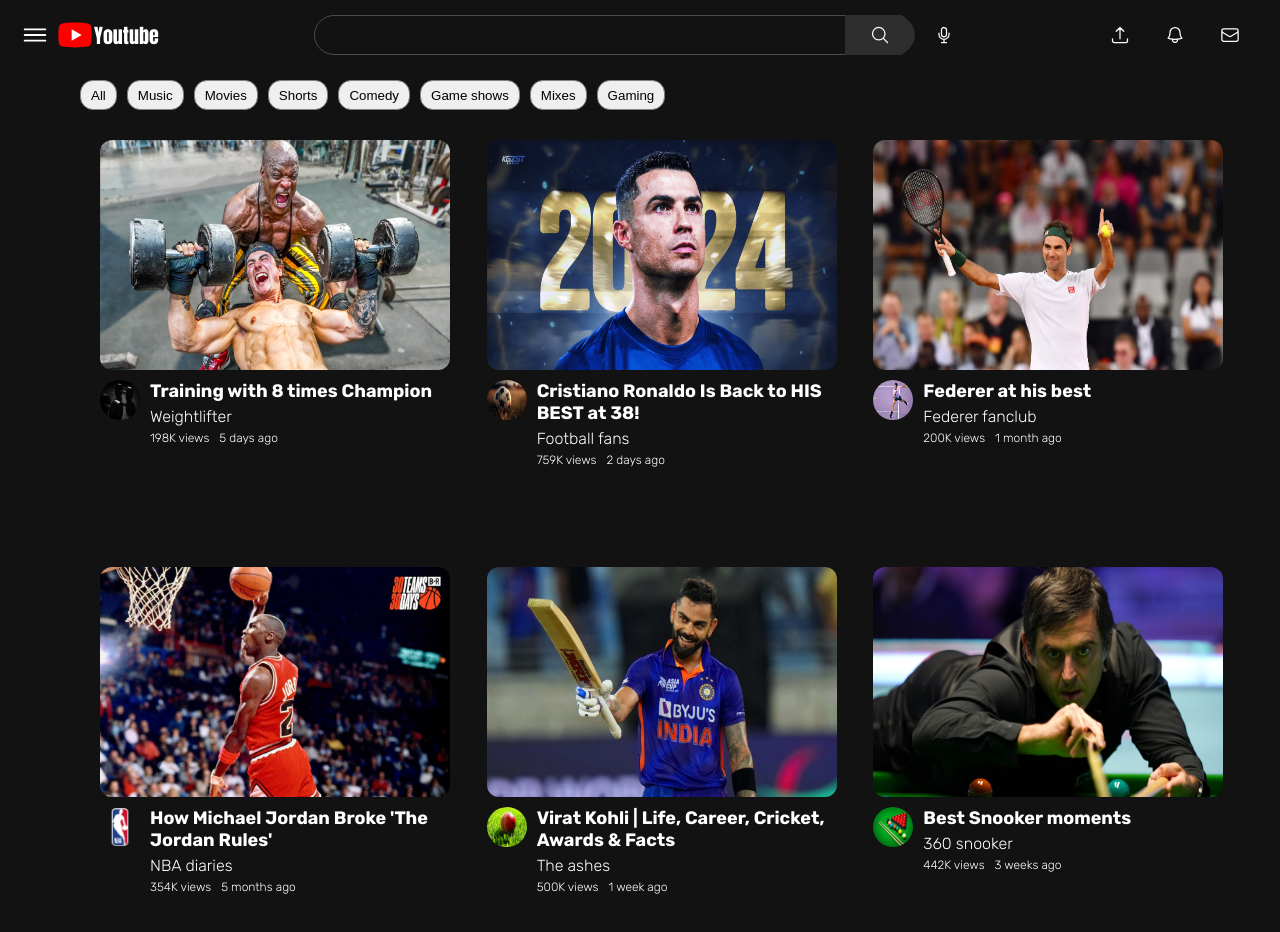
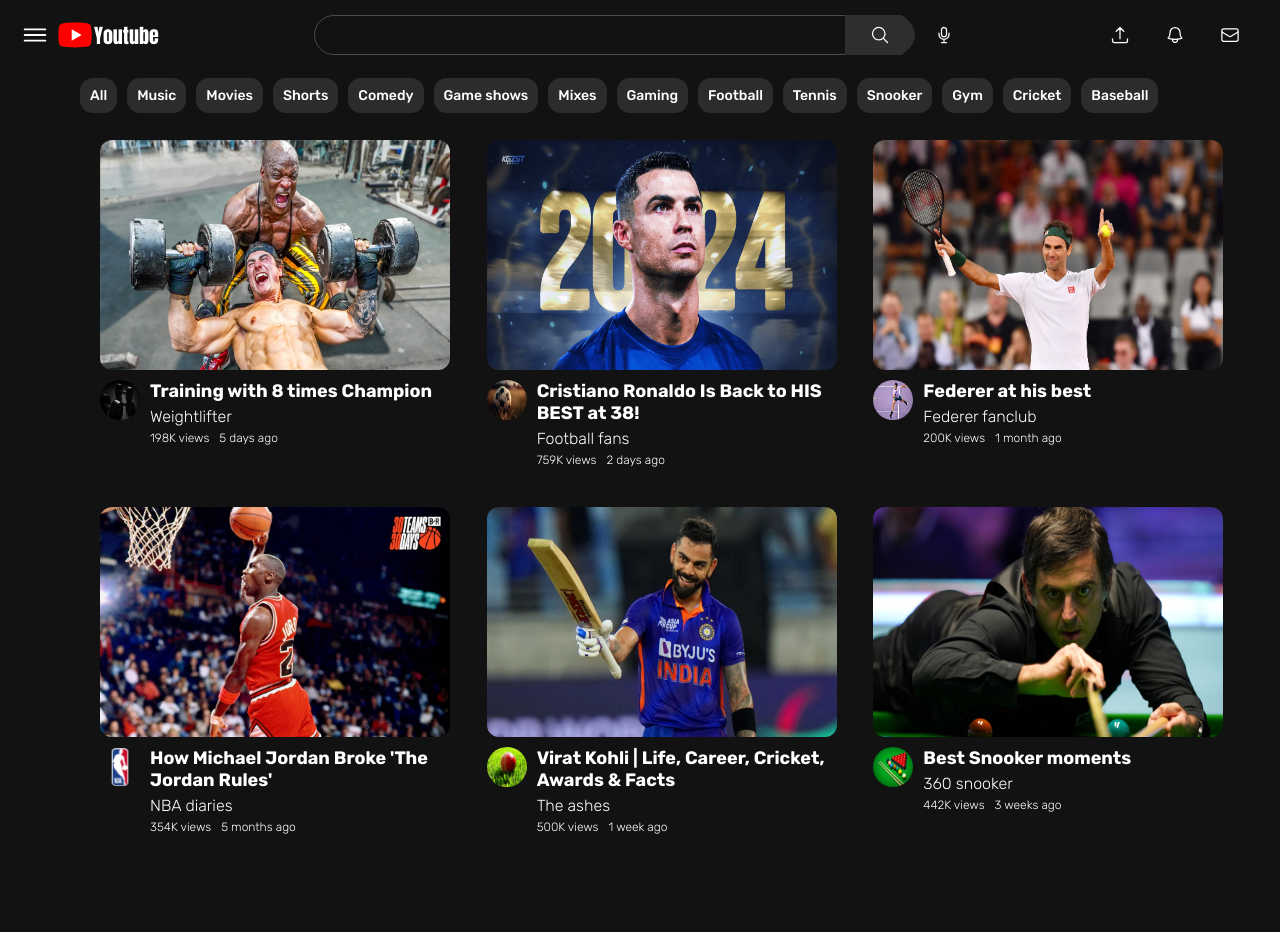
Before and after one commit to AsadKhan-11/Youtube-clone, a React (Vite) app in the folder vite-project/: page / in a window 1280 px wide. Shown: the top 932 px of the page. Built offline with nearby package versions, Linux system fonts and the light colour scheme.

Commit message:
adjusting the genres

```diff
--- a/vite-project/src/Components/Genres.css
+++ b/vite-project/src/Components/Genres.css
@@ -6,19 +6,29 @@
 }
 .genre-btn {
   max-width: 100%;
-  height: 30px;
+  height: 35px;
   padding: 0 10px;
   cursor: pointer;
   border-radius: 13px;
-  border: 1px solid grey;
+  border: none;
+  color: white;
+  background-color: rgb(44, 44, 44);
+  font-family: Rubik;
+  font-weight: 500;
+  font-size: 14px;
+}
+
+.genre-btn:hover {
+  background-color: rgb(71, 71, 71);
+  transition: all 0.5s;
 }
 .genres-container {
   display: grid;
-  grid-template-rows: 40px 1fr;
+  grid-template-rows: 40px 1fr 600px;
 }
 .content {
   display: grid;
   grid-template-columns: 1fr 1fr 1fr;
-  row-gap: 100px;
+  row-gap: 40px;
   padding: 20px;
 }
--- a/vite-project/src/Components/Genres.jsx
+++ b/vite-project/src/Components/Genres.jsx
@@ -27,6 +27,17 @@
           <button className="genre-btn">Game shows</button>
           <button className="genre-btn">Mixes</button>
           <button className="genre-btn">Gaming</button>
+          <button className="genre-btn">Football</button>
+
+          <button className="genre-btn">Tennis</button>
+
+          <button className="genre-btn">Snooker</button>
+
+          <button className="genre-btn">Gym</button>
+
+          <button className="genre-btn">Cricket</button>
+
+          <button className="genre-btn">Baseball</button>
         </nav>
         <div className="content">
           <Videos
```
